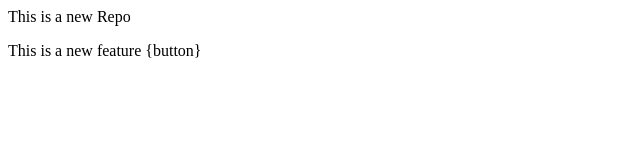
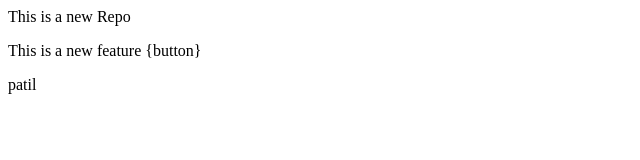
Before and after one commit to chetanpatil16/Demo2, a plain HTML site: page index.html in a window 1280 px wide. Shown: the full height of the page, 0-640 px from the left. Drawn offline with Linux system fonts and the light colour scheme.

Commit message:
change feacture1

```diff
--- a/index.html
+++ b/index.html
@@ -1,2 +1,3 @@
 <p>This is a new Repo</p>
 <p>This is a new feature {button}</p>
+<p>patil</p>
```
